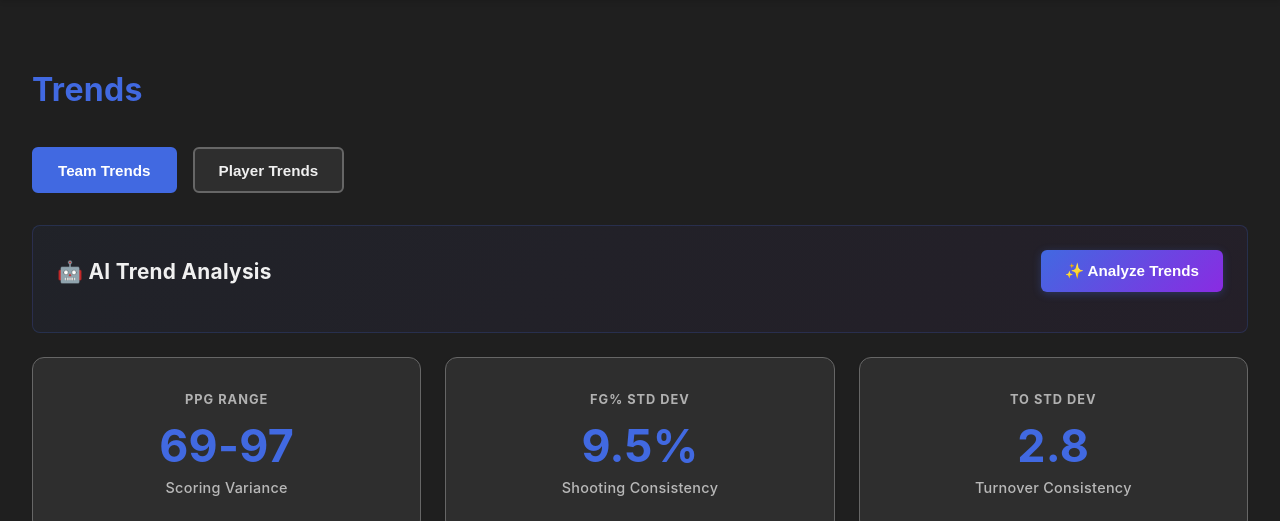
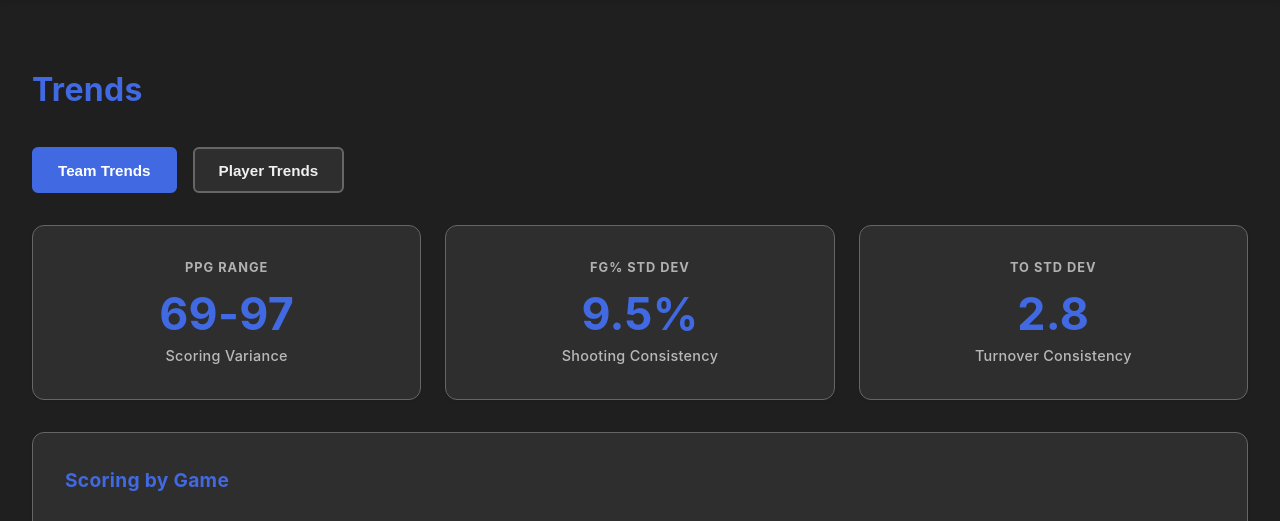
Before and after one commit to Gavino1730/Stats, a Flask app: page /trends in a window 1280 px wide. Shown: the part 58-579 px from the top of the page. Run offline with Flask 3, Linux system fonts and the light colour scheme.

Commit message:
feat: Enhance player stats display and sorting options; remove AI trend analysis section

```diff
--- a/static/trends.js
+++ b/static/trends.js
@@ -494,83 +494,7 @@ async function loadPlayerTrends(playerName) {
     }
 }
 
-// AI Trend Analysis
-async function analyzeTrends() {
-    try {
-        const contentDiv = document.getElementById('ai-trends-content');
-        const activeTab = document.querySelector('.tab-button.active').dataset.tab;
 
-        contentDiv.style.display = 'block';
-        contentDiv.innerHTML = '<div class="loading" style="padding: 1.5rem; text-align: center; color: #4169E1;"><div style="font-size: 2rem; margin-bottom: 0.5rem;">🤖</div><div>AI analyzing trends and patterns...</div></div>';
-
-        let query = '';
-        let type = 'trends';
-
-        if (activeTab === 'team') {
-            // Analyze team trends
-            query = `Analyze our team's performance trends across all games. Look at:
-
-- Scoring patterns and consistency (PPG range, volatility)
-- Shooting efficiency trends (FG%, 3PT%)
-- Ball movement and turnover patterns (assists vs turnovers)
-- Win/loss patterns and what correlates with success
-- Areas of improvement over the season
-- Key strengths to maintain and weaknesses to address
-
-Provide actionable coaching insights and specific recommendations.`;
-        } else {
-            // Analyze player trends
-            const playerSelect = document.getElementById('playerSelect');
-            const selectedPlayer = playerSelect.value;
-
-            if (!selectedPlayer) {
-                contentDiv.innerHTML = '<div style="padding: 1.5rem; text-align: center; color: #ff6b6b;">⚠️ Please select a player first</div>';
-                return;
-            }
-
-            query = `Analyze ${selectedPlayer}'s performance trends across all games. Look at:
-
-- Scoring consistency and patterns
-- Shooting efficiency trends (FG%, 3PT%, FT%)
-- Rebounding and playmaking trends
-- Hot/cold streaks and what might be causing them
-- Areas of improvement and development
-- Role optimization and coaching recommendations
-
-Provide specific, actionable insights for player development.`;
-        }
-
-        const response = await fetch('/api/ai/analyze', {
-            method: 'POST',
-            headers: { 'Content-Type': 'application/json' },
-            body: JSON.stringify({ query, type })
-        });
-
-        const data = await response.json();
-
-        if (data.error) {
-            contentDiv.innerHTML = `
-                <div style="padding: 1.5rem; background: rgba(255, 107, 107, 0.1); border-radius: 6px; border-left: 4px solid #ff6b6b;">
-                    <div style="font-weight: 600; margin-bottom: 0.5rem; color: #ff6b6b;">⚠️ ${data.error}</div>
-                    <p style="margin: 0; color: #666;">Please configure your OpenAI API key as an environment variable: <code>OPENAI_API_KEY</code></p>
-                </div>`;
-        } else {
-            contentDiv.innerHTML = `
-                <div style="padding: 1.5rem; background: white; border-radius: 6px; box-shadow: 0 2px 8px rgba(0,0,0,0.1);">
-                    <div style="display: flex; align-items: center; gap: 0.75rem; margin-bottom: 1rem; padding-bottom: 1rem; border-bottom: 2px solid #4169E1;">
-                        <div style="font-size: 2rem;">📊</div>
-                        <div style="font-weight: 600; font-size: 1.1rem; color: #4169E1;">AI Insights</div>
-                    </div>
-                    <div class="ai-response" style="line-height: 1.7; color: #333;">${formatAIResponse(data.analysis)}</div>
-                </div>`;
-        }
-    } catch (error) {
-        document.getElementById('ai-trends-content').innerHTML = `
-            <div style="padding: 1.5rem; background: rgba(255, 107, 107, 0.1); border-radius: 6px; border-left: 4px solid #ff6b6b;">
-                <div style="font-weight: 600; color: #ff6b6b;">Error: ${error.message}</div>
-            </div>`;
-    }
-}
 
 function setupTabs() {
     const tabButtons = document.querySelectorAll('.tab-button');
--- a/templates/players.html
+++ b/templates/players.html
@@ -15,6 +15,11 @@
             <option value="rpg">Sort by RPG</option>
             <option value="apg">Sort by APG</option>
             <option value="fg_pct">Sort by FG%</option>
+            <option value="fg3_pct">Sort by 3P%</option>
+            <option value="ft_pct">Sort by FT%</option>
+            <option value="spg">Sort by SPG</option>
+            <option value="bpg">Sort by BPG</option>
+            <option value="tpg">Sort by TPG (Low to High)</option>
         </select>
         <select id="ranking-stat" class="hidden" aria-label="Select ranking statistic">
             <optgroup label="Scoring">
--- a/templates/trends.html
+++ b/templates/trends.html
@@ -2,47 +2,6 @@
 
 {% block content %}
 <style>
-    .ai-trends-section {
-        margin: 1.5rem 0;
-        padding: 1.5rem;
-        background: linear-gradient(135deg, rgba(65, 105, 225, 0.05), rgba(138, 43, 226, 0.05));
-        border-radius: 8px;
-        border: 1px solid rgba(65, 105, 225, 0.2);
-    }
-
-    .ai-trends-header {
-        display: flex;
-        justify-content: space-between;
-        align-items: center;
-        margin-bottom: 1rem;
-    }
-
-    .ai-trends-header h2 {
-        margin: 0;
-        font-size: 1.3rem;
-    }
-
-    .ai-analyze-button {
-        padding: 0.75rem 1.5rem;
-        background: linear-gradient(135deg, #4169E1, #8A2BE2);
-        color: white;
-        border: none;
-        border-radius: 6px;
-        cursor: pointer;
-        font-weight: 600;
-        font-size: 0.95rem;
-        transition: transform 0.2s;
-        box-shadow: 0 2px 8px rgba(65, 105, 225, 0.3);
-    }
-
-    .ai-analyze-button:hover {
-        transform: scale(1.05);
-    }
-
-    #ai-trends-content {
-        display: none;
-    }
-
     .trends-volatility-grid {
         margin-bottom: 2rem;
     }
@@ -54,17 +13,6 @@
     <div class="trends-tabs">
         <button class="tab-button active" data-tab="team">Team Trends</button>
         <button class="tab-button" data-tab="player">Player Trends</button>
-    </div>
-
-    <!-- AI Analysis Section -->
-    <div class="ai-trends-section">
-        <div class="ai-trends-header">
-            <h2>🤖 AI Trend Analysis</h2>
-            <button type="button" onclick="analyzeTrends()" class="ai-analyze-button">
-                ✨ Analyze Trends
-            </button>
-        </div>
-        <div id="ai-trends-content"></div>
     </div>
 
     <!-- Team Trends Tab -->
```
Also changed, not shown: static/players.js (+125 -1 lines).
